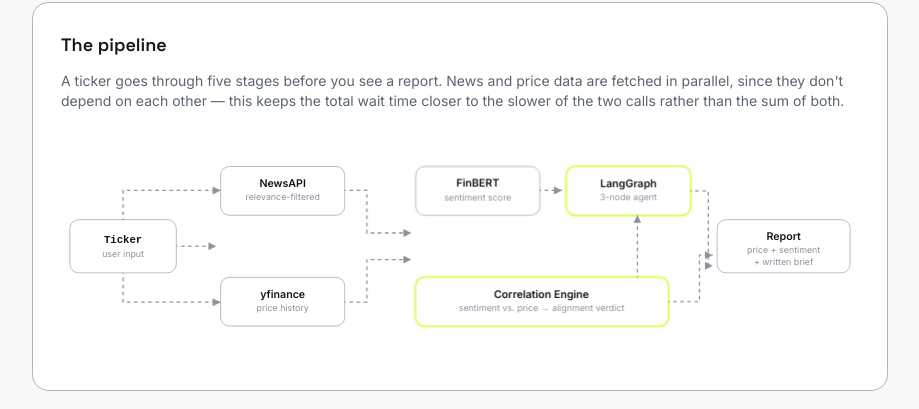
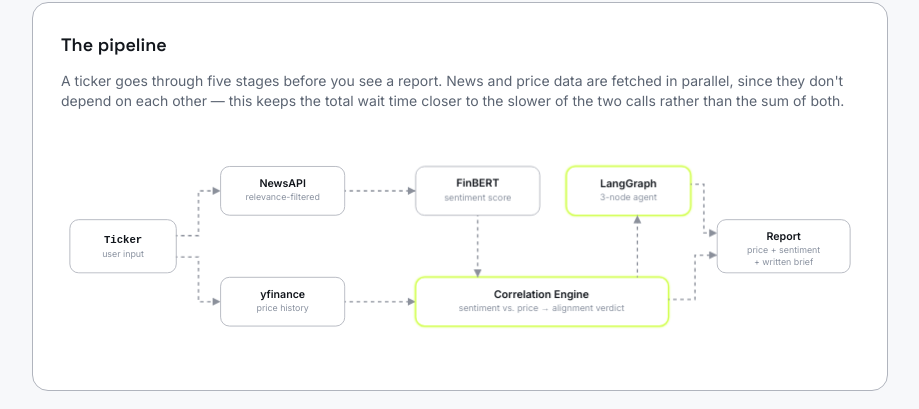
Before and after one commit to Muhammad-Ahmed-Rayyan/MarketSynapse, a React (Vite) app in the folder frontend/: page / in a window 1280 px wide. Both pictures are taken after a click on the button "How it works". Shown: the part 197-606 px from the top of the page, without its empty margins (180-1099 px from the left). Built offline with nearby package versions, Linux system fonts and the light colour scheme; no server answers.

Commit message:
feat: fix Pipeline diagram & update chart

```diff
--- a/frontend/src/App.jsx
+++ b/frontend/src/App.jsx
@@ -87,7 +87,7 @@
 
   return (
     <div className="min-h-screen" style={{ background: "var(--bg-base)" }}>
-      <div className="max-w-4xl mx-auto px-5 py-10 md:py-14">
+      <div className="max-w-4xl mx-auto px-5 py-10 md:py-14 min-h-screen flex flex-col">
         <header className="flex items-end justify-between flex-wrap gap-4 mb-8 pb-6 border-b" style={{ borderColor: "var(--border-hairline)" }}>
           <div className="flex items-center gap-3">
             <Logo size={44} />
--- a/frontend/src/components/HowItWorks.jsx
+++ b/frontend/src/components/HowItWorks.jsx
@@ -27,7 +27,9 @@
         </text>
       </g>
 
-      <path className="diagram-flow-line" d="M130 130 H175" stroke={lineColor} strokeWidth="1.5" markerEnd="url(#arrow)" />
+      {/* Ticker -> NewsAPI / yfinance (clean branch, both exit from the box edge) */}
+      <path className="diagram-flow-line" d="M130 118 H155 V67.5 H180" fill="none" stroke={lineColor} strokeWidth="1.5" markerEnd="url(#arrow)" />
+      <path className="diagram-flow-line" d="M130 142 H155 V192.5 H180" fill="none" stroke={lineColor} strokeWidth="1.5" markerEnd="url(#arrow)" />
 
       {/* Stage 2: Parallel fetch */}
       <g className="diagram-fade" style={{ animationDelay: "0.15s" }}>
@@ -40,10 +42,9 @@
         <text x="250" y="203" textAnchor="middle" fontSize="10" fill={subTextColor}>price history</text>
       </g>
 
-      <path className="diagram-flow-line" d="M70 100 V67 H180" fill="none" stroke={lineColor} strokeWidth="1.5" markerEnd="url(#arrow)" />
-      <path className="diagram-flow-line" d="M70 160 V193 H180" fill="none" stroke={lineColor} strokeWidth="1.5" markerEnd="url(#arrow)" />
-      <path className="diagram-flow-line" d="M320 67 H345 V115 H395" fill="none" stroke={lineColor} strokeWidth="1.5" markerEnd="url(#arrow)" />
-      <path className="diagram-flow-line" d="M320 193 H345 V145 H395" fill="none" stroke={lineColor} strokeWidth="1.5" markerEnd="url(#arrow)" />
+      {/* NewsAPI -> FinBERT, yfinance -> Correlation Engine: straight, box-edge to box-edge */}
+      <path className="diagram-flow-line" d="M320 67.5 H400" stroke={lineColor} strokeWidth="1.5" markerEnd="url(#arrow)" />
+      <path className="diagram-flow-line" d="M320 192.5 H400" stroke={lineColor} strokeWidth="1.5" markerEnd="url(#arrow)" />
 
       {/* Stage 3: Processing */}
       <g className="diagram-fade" style={{ animationDelay: "0.3s" }}>
@@ -60,7 +61,8 @@
         <text x="542" y="203" textAnchor="middle" fontSize="10" fill={subTextColor}>sentiment vs. price → alignment verdict</text>
       </g>
 
-      <path className="diagram-flow-line" d="M540 67 H565" stroke={lineColor} strokeWidth="1.5" markerEnd="url(#arrow)" />
+      {/* FinBERT -> Correlation Engine: this connection was missing before, now added */}
+      <path className="diagram-flow-line" d="M470 95 V165" fill="none" stroke={lineColor} strokeWidth="1.5" markerEnd="url(#arrow)" />
 
       {/* Stage 4: Agent */}
       <g className="diagram-fade" style={{ animationDelay: "0.45s" }}>
@@ -73,9 +75,14 @@
         <text x="640" y="78" textAnchor="middle" fontSize="10" fill={subTextColor}>3-node agent</text>
       </g>
 
+      {/* Correlation Engine -> LangGraph: this IS correct — the agent's input is the
+          correlation summary, not FinBERT's raw output directly */}
       <path className="diagram-flow-line" d="M650 165 V95" fill="none" stroke={lineColor} strokeWidth="1.5" markerEnd="url(#arrow)" />
-      <path className="diagram-flow-line" d="M710 67.5 H730 V152 H735" fill="none" stroke={lineColor} strokeWidth="1.5" markerEnd="url(#arrow)" />
-      <path className="diagram-flow-line" d="M685 192.5 H720 V140 H735" fill="none" stroke={lineColor} strokeWidth="1.5" markerEnd="url(#arrow)" />
+
+      {/* Correlation Engine -> Report (raw numbers) and LangGraph -> Report (written brief),
+          routed on separate x-columns so they enter Report at two distinct points, not merged */}
+      <path className="diagram-flow-line" d="M685 190 H715 V140 H740" fill="none" stroke={lineColor} strokeWidth="1.5" markerEnd="url(#arrow)" />
+      <path className="diagram-flow-line" d="M710 60 H725 V115 H740" fill="none" stroke={lineColor} strokeWidth="1.5" markerEnd="url(#arrow)" />
 
       {/* Stage 5: Output */}
       <g className="diagram-fade" style={{ animationDelay: "0.6s" }}>
--- a/frontend/src/components/PricePanel.jsx
+++ b/frontend/src/components/PricePanel.jsx
@@ -1,15 +1,15 @@
 import { AreaChart, Area, XAxis, YAxis, Tooltip, CartesianGrid, ResponsiveContainer, Brush } from "recharts";
 
 const sentimentColor = {
-  positive: "var(--signal-positive)",
-  negative: "var(--signal-negative)",
+  positive: "#22c55e",
+  negative: "#ef4444",
   neutral: "var(--border-strong)",
 };
 
 export default function PricePanel({ price, articles }) {
   const isUp = price.change_pct >= 0;
-  const trendColor = isUp ? "var(--signal-positive)" : "var(--signal-negative)";
-  const trendColorHex = isUp ? "#d3ff52" : "#ff5c5c";
+  const trendColor = isUp ? "#22c55e" : "#ef4444";
+  const trendColorHex = trendColor;
   const gradientId = `priceGradient-${price.ticker}`;
 
   // Group counts for a proportional allocation-style bar, instead of one
```
